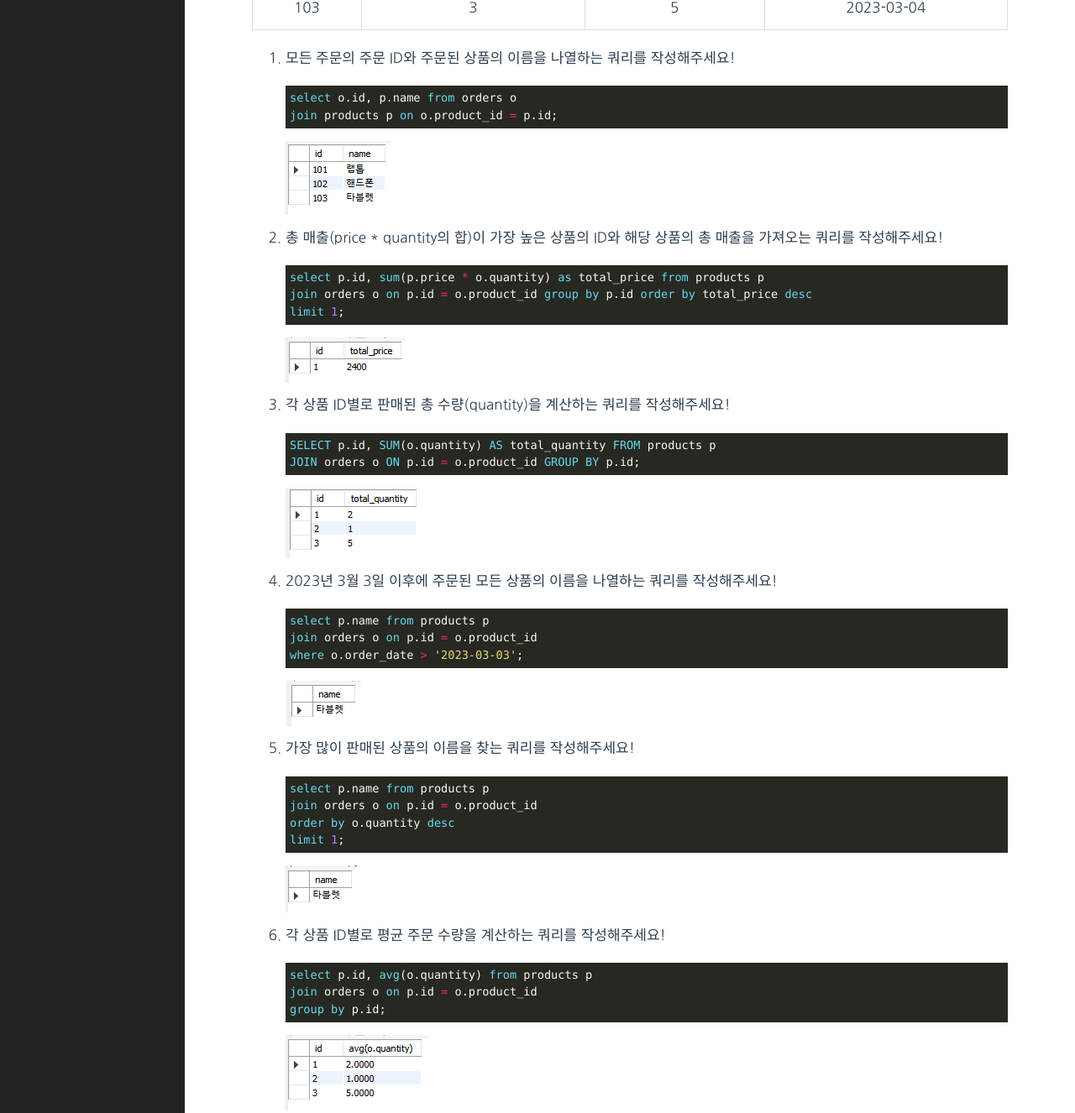
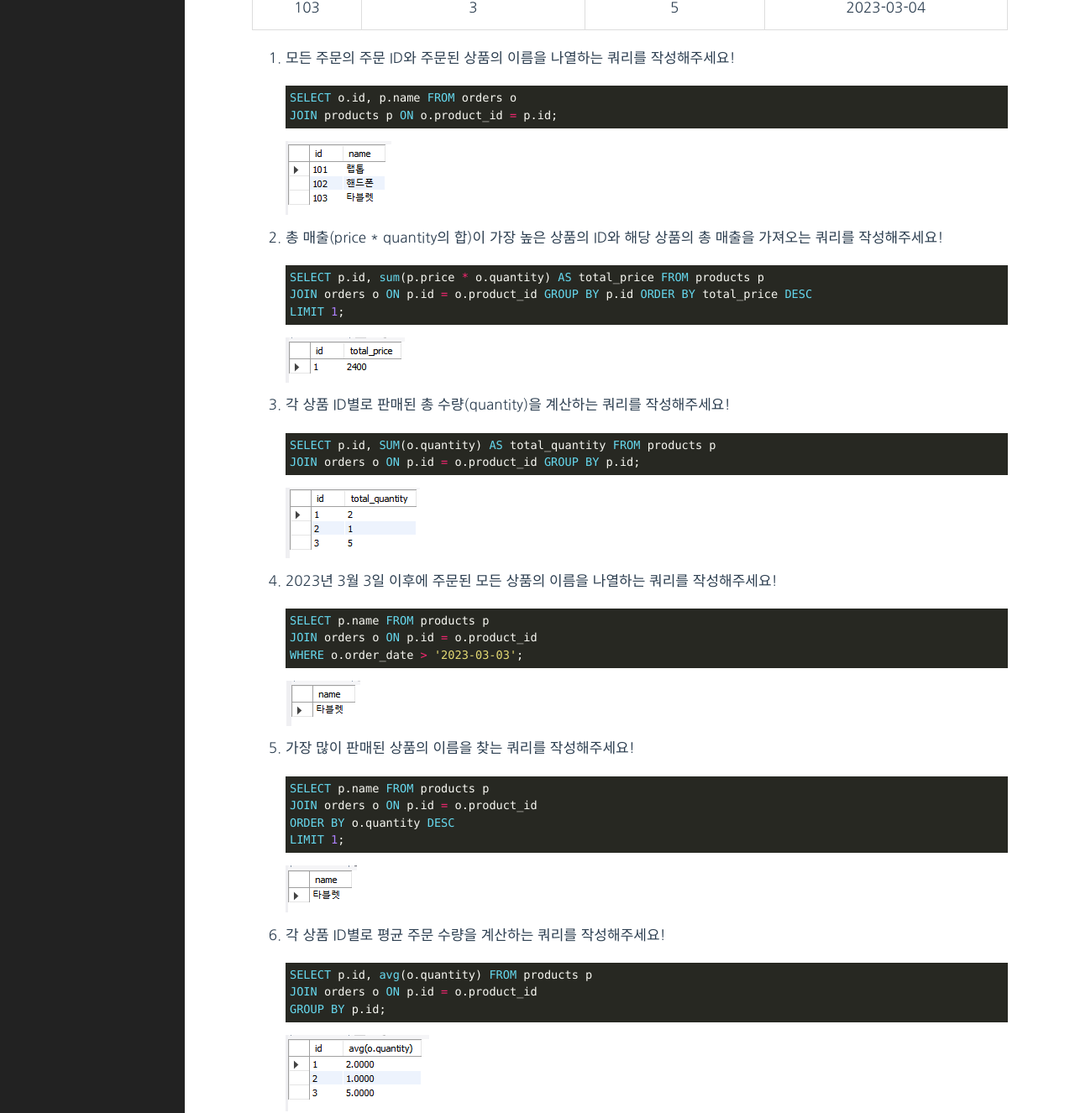
Before and after one commit to s-woni/s-woni.github.io, a Jekyll site: the page built from _posts/2025-01-17-walk11.md, in a window 1280 px wide. Shown: the part 745-2071 px from the top of the page at 84% size. Built offline with Jekyll 4.4.1, drawn with Linux system fonts in a browser that asks for light colours.

````diff
--- a/_posts/2025-01-17-walk11.md
+++ b/_posts/2025-01-17-walk11.md
@@ -25,16 +25,16 @@ category: bootcamp-sql
 
 44. 모든 주문의 주문 ID와 주문된 상품의 이름을 나열하는 쿼리를 작성해주세요!
 ```sql
-select o.id, p.name from orders o
-join products p on o.product_id = p.id;
+SELECT o.id, p.name FROM orders o
+JOIN products p ON o.product_id = p.id;
 ```
 ![walk11-44](/public/img/walk11-44.png)
 
 45. 총 매출(price * quantity의 합)이 가장 높은 상품의 ID와 해당 상품의 총 매출을 가져오는 쿼리를 작성해주세요!
 ```sql
-select p.id, sum(p.price * o.quantity) as total_price from products p
-join orders o on p.id = o.product_id group by p.id order by total_price desc
-limit 1;
+SELECT p.id, sum(p.price * o.quantity) AS total_price FROM products p
+JOIN orders o ON p.id = o.product_id GROUP BY p.id ORDER BY total_price DESC
+LIMIT 1;
 ```
 ![walk11-45](/public/img/walk11-45.png)
 
@@ -47,26 +47,26 @@ JOIN orders o ON p.id = o.product_id GROUP BY p.id;
 
 47. 2023년 3월 3일 이후에 주문된 모든 상품의 이름을 나열하는 쿼리를 작성해주세요!
 ```sql
-select p.name from products p
-join orders o on p.id = o.product_id
-where o.order_date > '2023-03-03';
+SELECT p.name FROM products p
+JOIN orders o ON p.id = o.product_id
+WHERE o.order_date > '2023-03-03';
 ```
 ![walk11-47](/public/img/walk11-47.png)
 
 48. 가장 많이 판매된 상품의 이름을 찾는 쿼리를 작성해주세요!
 ```sql
-select p.name from products p
-join orders o on p.id = o.product_id
-order by o.quantity desc
-limit 1;
+SELECT p.name FROM products p
+JOIN orders o ON p.id = o.product_id
+ORDER BY o.quantity DESC
+LIMIT 1;
 ```
 ![walk11-48](/public/img/walk11-48.png)
 
 49. 각 상품 ID별로 평균 주문 수량을 계산하는 쿼리를 작성해주세요!
 ```sql
-select p.id, avg(o.quantity) from products p
-join orders o on p.id = o.product_id
-group by p.id;
+SELECT p.id, avg(o.quantity) FROM products p
+JOIN orders o ON p.id = o.product_id
+GROUP BY p.id;
 ```
 ![walk11-49](/public/img/walk11-49.png)
 
````
